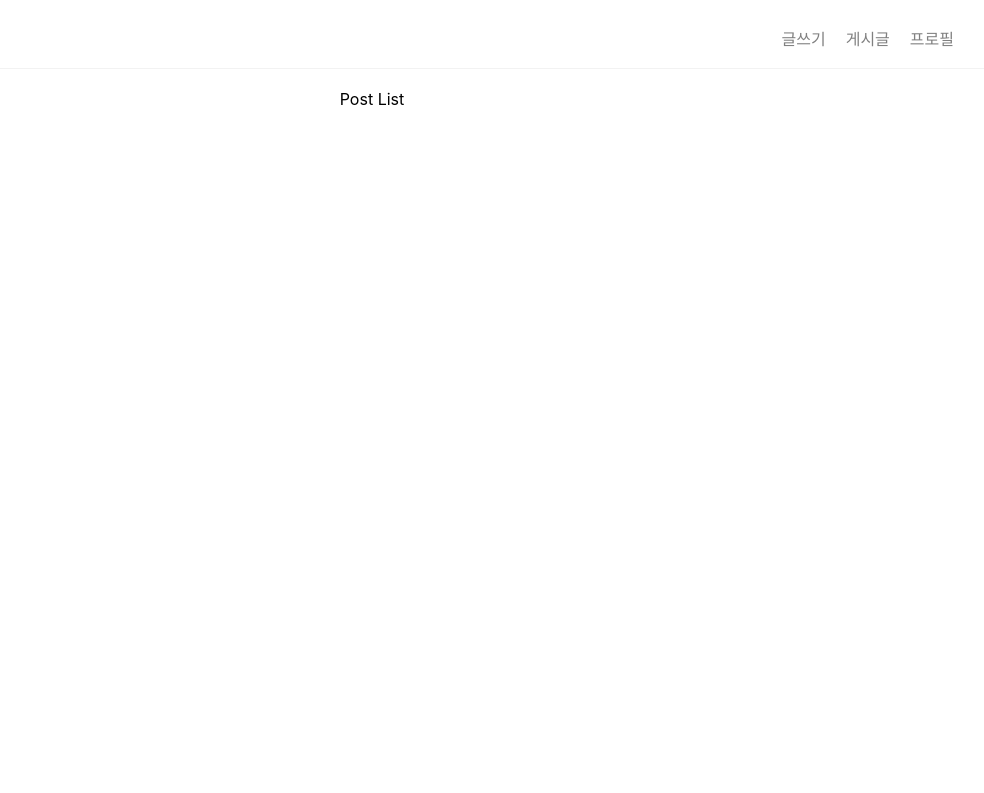
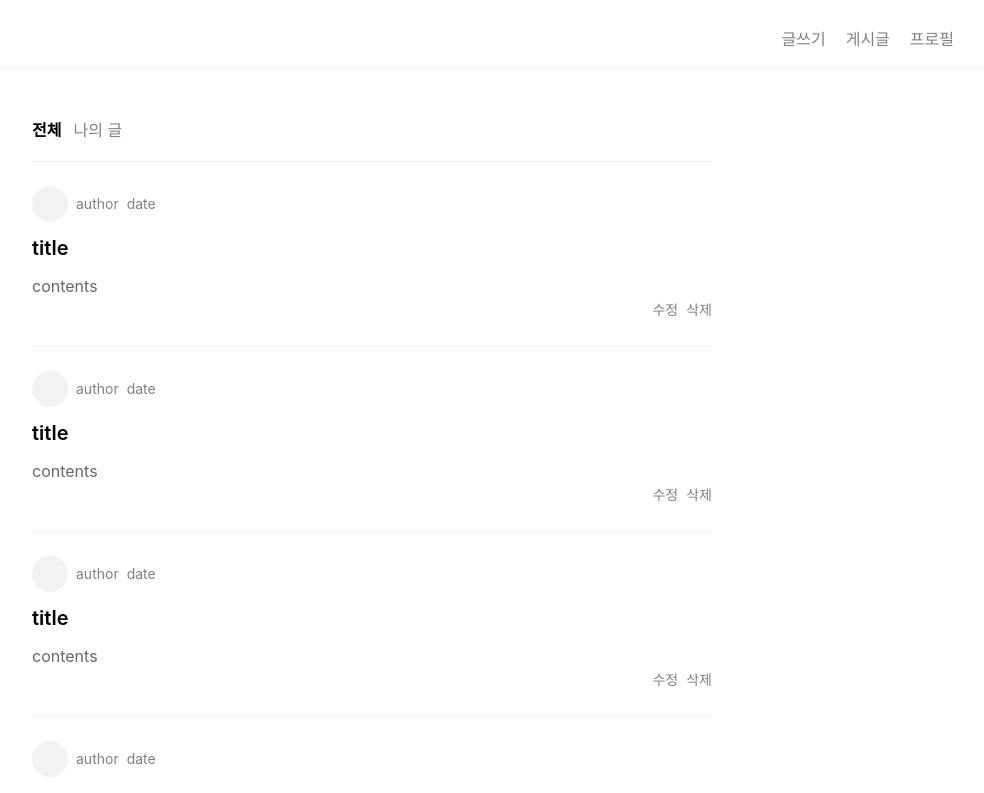
Before and after one commit to sbjang123456/lecture, a React (Vite) app in the folder fastcampus/high-performance-fe-projects/react-blog-vite/: page / in a window 1280 px wide. Shown: the top 793 px of the page, without its empty margins (268-1252 px from the left). Built offline with nearby package versions, Linux system fonts and the light colour scheme.

Commit message:
feat: [#7] 컴포넌트 만들기 > 홈 컴포넌트 작업

```diff
--- a/fastcampus/high-performance-fe-projects/react-blog-vite/src/index.css
+++ b/fastcampus/high-performance-fe-projects/react-blog-vite/src/index.css
@@ -42,9 +42,98 @@ footer {
   gap: 20px;
 }
 
+footer a {
+  margin: 0 10px;
+  text-decoration: none;
+  color: gray;
+}
+
+footer a:focus,
+footer a:hover {
+  color: black;
+}
+
+/* post navigation */
+.post__navigation {
+  display: flex;
+  gap: 12px;
+  margin: 0 auto;
+  max-width: 680px;
+  font-size: 16px;
+  color: gray;
+  cursor: pointer;
+  padding: 48px 20px 0 20px;
+}
+
+.post__navigation--active {
+  color: black;
+  font-weight: 600;
+}
+
 /* post list */
-.post-list {
+.post__list {
   min-height: 90vh;
-  padding: 20px 40px;
-  text-align: center;
+  padding: 20px;
+  text-align: left;
+  max-width: 680px;
+  margin: 0 auto;
+  line-height: 24px;
 }
+
+.post__box {
+  padding-top: 24px;
+  padding-bottom: 24px;
+  border-top: 1px solid #f2f2f2;
+}
+
+.post__profile-box {
+  display: flex;
+  align-items: center;
+  gap: 8px;
+  font-size: 14px;
+}
+
+.post__profile {
+  width: 36px;
+  height: 36px;
+  background-color: #f2f2f2;
+  border-radius: 50%;
+}
+
+.post__date,
+.post__author-name {
+  color: gray;
+}
+
+.post__title {
+  font-size: 20px;
+  font-weight: 600;
+  margin: 14px 0px;
+}
+
+.post__text {
+  color: dimgray;
+  font-size: 16px;
+}
+
+.post__list a {
+  text-decoration: none;
+  color: black;
+}
+
+.post__utils-box {
+  display: flex;
+  gap: 8px;
+  flex-direction: row-reverse;
+  font-size: 14px;
+  color: gray;
+}
+
+.post__delete:hover,
+.post__delete:focus {
+  color: black;
+}
+.post__edit:hover,
+.post__edit:focus {
+  color: black;
+}
--- a/fastcampus/high-performance-fe-projects/react-blog-vite/src/pages/home/index.tsx
+++ b/fastcampus/high-performance-fe-projects/react-blog-vite/src/pages/home/index.tsx
@@ -10,11 +10,33 @@ export default function Home() {
           <Link to="/profile">프로필</Link>
         </div>
       </header>
-      <div className="post-list">Post List</div>
+      <div className="post__navigation">
+        <div className="post__navigation--active">전체</div>
+        <div>나의 글</div>
+      </div>
+      <div className="post__list">
+        {[...Array(10)].map((_, i) => (
+          <div key={i} className="post__box">
+            <Link to={`/posts/${i}`}>
+              <div className="post__profile-box">
+                <div className="post__profile" />
+                <div className="post__author-name">author</div>
+                <div className="post__date">date</div>
+              </div>
+              <div className="post__title">title</div>
+              <div className="post__text">contents</div>
+              <div className="post__utils-box">
+                <div className="post__delete">삭제</div>
+                <div className="post__edit">수정</div>
+              </div>
+            </Link>
+          </div>
+        ))}
+      </div>
       <footer>
-        <div>m1</div>
-        <div>m1</div>
-        <div>m1</div>
+        <Link to="/posts/new">글쓰기</Link>
+        <Link to="/posts">게시글</Link>
+        <Link to="/profile">프로필</Link>
       </footer>
     </div>
   );
```
